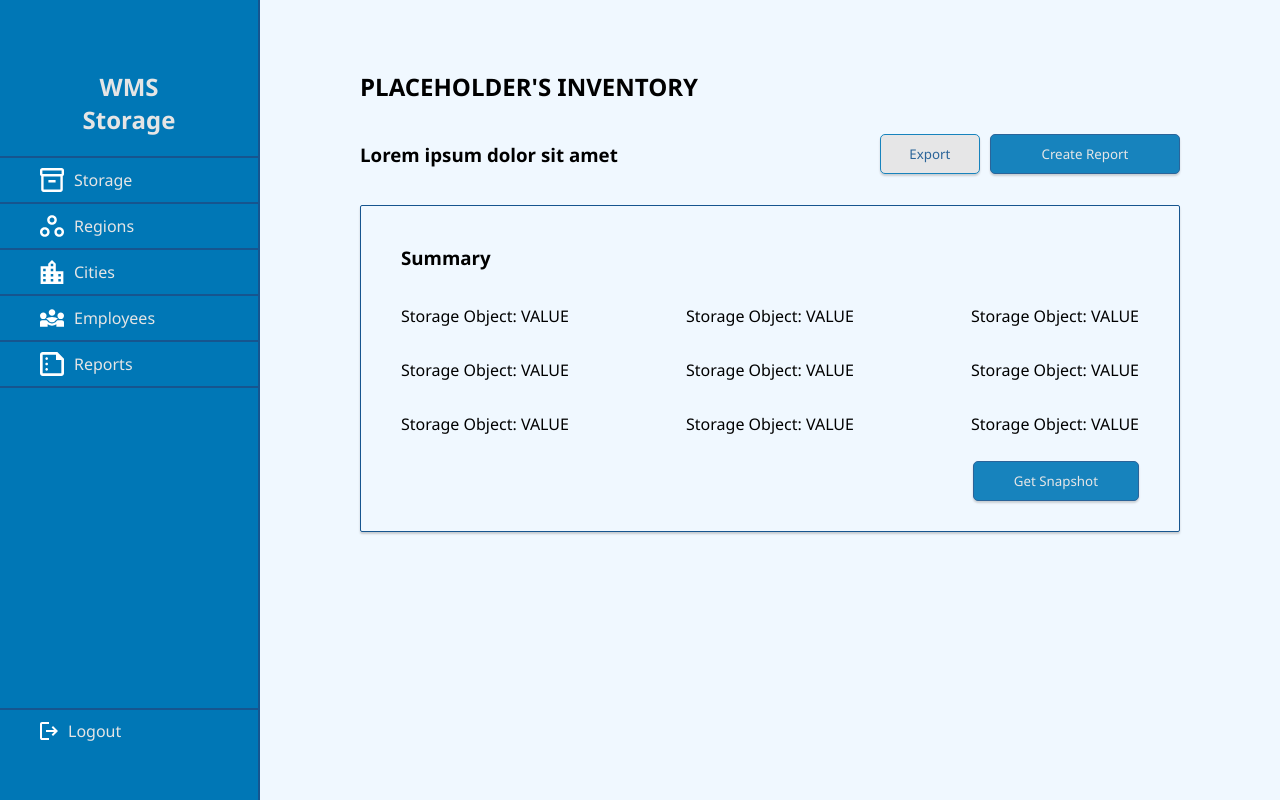
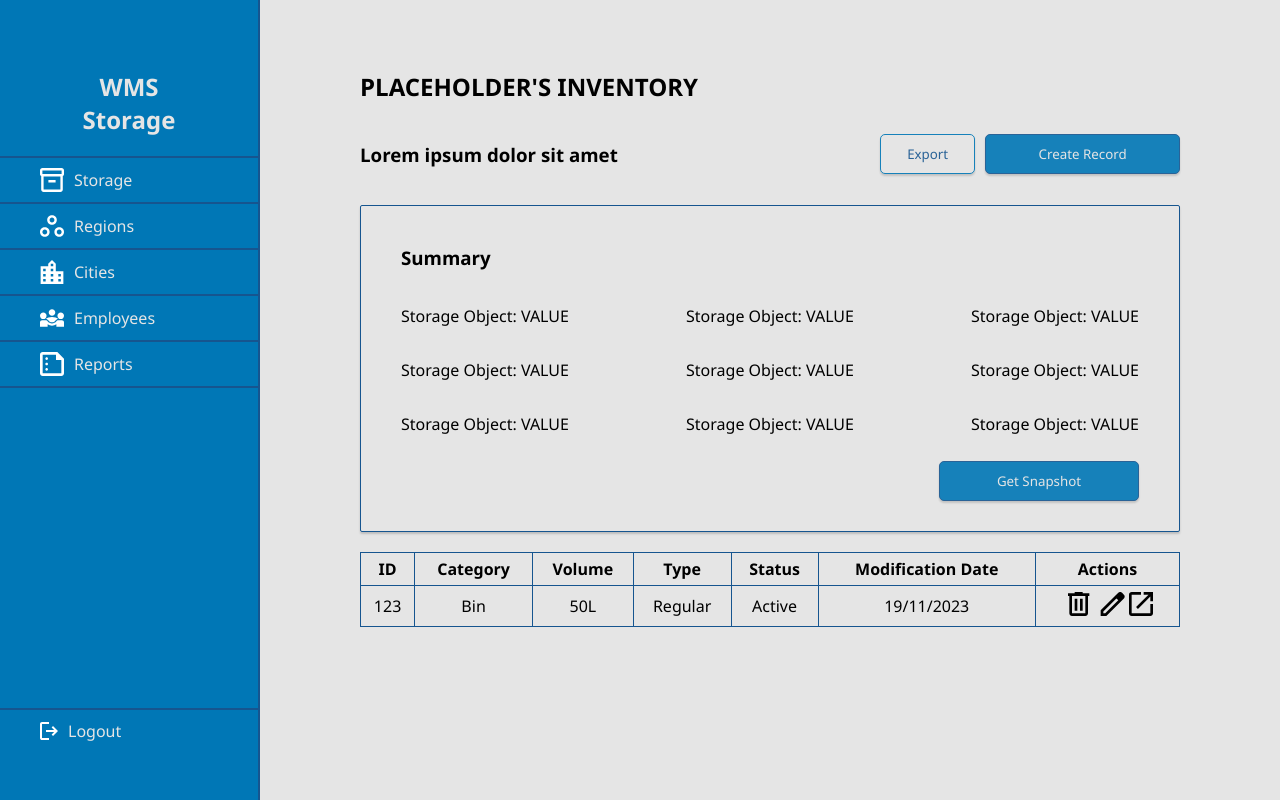
Before and after one commit to OrcunSelbasan/engr-372-term-project, a PHP site: page /view/storage.php in a window 1280 px wide. Run offline with PHP 8.4, Linux system fonts and the light colour scheme; the visitor is signed in with stand-in values (Sample User, id 1).

Commit message:
Added placehold for headers positioning, added table and action buttons, fixed styles

```diff
--- a/css/index.css
+++ b/css/index.css
@@ -1,10 +1,10 @@
 /* Added keyword alternatives in comments to ease search */
 :root {
-  --light-blue: #0077B6;
+  --light-blue: #0077b6;
   --dark-blue: #16558f;
   --white: #e5e5e5;
   --brown: #987654;
-  --green: #00A86B;
+  --green: #00a86b;
 }
 * {
   box-sizing: border-box;
@@ -16,7 +16,7 @@ body {
   height: 100%;
   padding: 0;
   margin: 0;
-  background-color: aliceblue;
+  background-color: var(--white);
 }
 
 body {
@@ -33,6 +33,7 @@ main {
   border-radius: 5px;
   opacity: 0.9;
   box-shadow: 0px 2px 2px 0px rgba(99, 99, 99, 0.3);
+  padding: 0;
 }
 
 .btn:hover {
@@ -42,7 +43,6 @@ main {
 .btn:active {
   opacity: 0.95;
 }
-
 
 .btn-white {
   border: 1px solid var(--light-blue);
@@ -216,7 +216,6 @@ a:hover {
 
 /**************** END OF LOGIN LOG IN LOG-IN *****************/
 
-
 /**************** STORAGE INVENTORY MAIN PAGE *****************/
 
 .storage-main {
@@ -224,7 +223,6 @@ a:hover {
 }
 
 .storage-header {
-
 }
 
 .storage-subheader-wrapper {
@@ -243,7 +241,7 @@ a:hover {
   flex-grow: 1;
 }
 
-.btn-create-report {
+.btn-create-record {
   flex-grow: 2;
 }
 
@@ -271,11 +269,44 @@ a:hover {
 
 .btn-storage-get-snapshot {
   margin: 10px 0px 10px auto;
-  padding: 0 40px;
+  width: 200px;
 }
 
 .storage-summary-row-item {
+}
 
+.storage-table {
+  border-collapse: collapse;
+  width: 100%;
+}
+
+.storage-table-header-data,
+.storage-table-data {
+  border: 1px solid var(--dark-blue);
+  padding: 5px 5px;
+  text-align: center;
+}
+
+.storage-table-row,
+.storage-table-data {
+  border: 1px solid var(--dark-blue);
+}
+
+.storage-table-data-delete-btn {
+  background-color: transparent;
+  border: none;
+  cursor: pointer;
+}
+
+.storage-action-btn {
+  display: flex;
+  justify-content: center;
+  align-items: center;
+  width: 97%;
+  height: 97%;
+  margin: auto;
+  align-self: center;
+  flex-grow: 1;
 }
 
 /**************** END OF STORAGE INVENTORY MAIN PAGE *****************/
--- a/view/cities.php
+++ b/view/cities.php
@@ -17,5 +17,6 @@
     </head>
     <body>
         <?php include("./header.php"); ?>
+        <div style="width: 260px;"></div>
     </body>
 </html>
--- a/view/employees.php
+++ b/view/employees.php
@@ -17,5 +17,6 @@
     </head>
     <body>
         <?php include("./header.php"); ?>
+        <div style="width: 260px;"></div>
     </body>
 </html>
--- a/view/regions.php
+++ b/view/regions.php
@@ -17,5 +17,6 @@
     </head>
     <body>
         <?php include("./header.php"); ?>
+        <div style="width: 260px;"></div>
     </body>
 </html>
--- a/view/reports.php
+++ b/view/reports.php
@@ -17,5 +17,6 @@
     </head>
     <body>
         <?php include("./header.php"); ?>
+        <div style="width: 260px;"></div>
     </body>
 </html>
--- a/view/storage-add-record.php
+++ b/view/storage-add-record.php
@@ -17,6 +17,7 @@
     </head>
     <body>
         <?php include("./header.php"); ?>
+        <div style="width: 260px;"></div>
         <main>
             <h1>STORAGE PAGE</h1>
         </main>
--- a/view/storage-view-record.php
+++ b/view/storage-view-record.php
@@ -17,6 +17,7 @@
     </head>
     <body>
         <?php include("./header.php"); ?>
+        <div style="width: 260px;"></div>
         <main>
             <h1>STORAGE PAGE</h1>
         </main>
--- a/view/storage.php
+++ b/view/storage.php
@@ -23,8 +23,16 @@
             <section class="storage-subheader-wrapper">
                 <h3 class="storage-subheader">Lorem ipsum dolor sit amet</h3>
                 <div class="storage-subheader-buttons">
-                    <button class="btn btn-white btn-export">Export</button>
-                    <button class="btn btn-blue btn-create-report">Create Report</button>
+                    <button class="btn btn-white btn-export">
+                        <a href="link-download" class="storage-action-btn">
+                            Export
+                        </a>
+                    </button>
+                    <button class="btn btn-blue btn-create-record">
+                        <a href="./storage-add-record.php" class="storage-action-btn">
+                            Create Record
+                        </a>
+                    </button>
                 </div>
             </section>
             <section class="storage-summary">
@@ -63,8 +71,58 @@
                     </div>
                 </div>
                 <div class="storage-summary-row">
-                    <button class="btn btn-blue btn-storage-get-snapshot">Get Snapshot</button>
+                    <button class="btn btn-blue btn-storage-get-snapshot">
+                        <a href="link-download-snapshot" class="storage-action-btn">
+                            Get Snapshot
+                        </a>
+                    </button>
                 </div>
+            </section>
+            <section class="storage-table-wrapper">
+                <table class="storage-table">
+                    <tr class="storage-table-header">
+                        <th class="storage-table-header-data">ID</th>
+                        <th class="storage-table-header-data">Category</th>
+                        <th class="storage-table-header-data">Volume</th>
+                        <th class="storage-table-header-data">Type</th>
+                        <th class="storage-table-header-data">Status</th>
+                        <th class="storage-table-header-data">Modification Date</th>
+                        <th class="storage-table-header-data">Actions</th>
+                    </tr>
+                    <!-- TODO: sample row -->
+                    <tr>
+                        <td class="storage-table-data">123</td>
+                        <td class="storage-table-data">Bin</td>
+                        <td class="storage-table-data">50L</td>
+                        <td class="storage-table-data">Regular</td>
+                        <td class="storage-table-data">Active</td>
+                        <td class="storage-table-data">19/11/2023</td>
+                        <td class="storage-table-data">
+                            <button class="storage-table-data-delete-btn">
+                                <svg width="22" height="24" viewBox="0 0 22 24" fill="none" xmlns="http://www.w3.org/2000/svg">
+                                    <path d="M4 24C3.26667 24 2.63889 23.7389 2.11667 23.2167C1.59444 22.6944 1.33333 22.0667 1.33333 21.3333V4H0V1.33333H6.66667V0H14.6667V1.33333H21.3333V4H20V21.3333C20 22.0667 19.7389 22.6944 19.2167 23.2167C18.6944 23.7389 18.0667 24 17.3333 24H4ZM17.3333 4H4V21.3333H17.3333V4ZM6.66667 18.6667H9.33333V6.66667H6.66667V18.6667ZM12 18.6667H14.6667V6.66667H12V18.6667Z" fill="black"/>
+                                </svg>
+                            </button>
+                            <a href="./storage-view-record.php?edit=true&id=123">
+                                <svg width="25" height="24" viewBox="0 0 25 24" fill="none" xmlns="http://www.w3.org/2000/svg">
+                                    <path
+                                        d="M3.33341 21.3333H5.23342L18.2667 8.3L16.3667 6.4L3.33341 19.4333V21.3333ZM0.666748 24V18.3333L18.2667 0.766667C18.5334 0.522222 18.8279 0.333333 19.1501 0.2C19.4723 0.0666667 19.8112 0 20.1667 0C20.5223 0 20.8667 0.0666667 21.2001 0.2C21.5334 0.333333 21.8223 0.533333 22.0667 0.8L23.9001 2.66667C24.1667 2.91111 24.3612 3.2 24.4834 3.53333C24.6056 3.86667 24.6667 4.2 24.6667 4.53333C24.6667 4.88889 24.6056 5.22778 24.4834 5.55C24.3612 5.87222 24.1667 6.16667 23.9001 6.43333L6.33342 24H0.666748ZM17.3001 7.36667L16.3667 6.4L18.2667 8.3L17.3001 7.36667Z"
+                                        fill="black" />
+                                </svg>
+                            </a>
+                            <a href="./storage-view-record.php?id=123">
+                                <svg width="24" height="24" viewBox="0 0 24 24" fill="none" xmlns="http://www.w3.org/2000/svg">
+                                    <path
+                                        d="M2.66667 24C1.93333 24 1.30556 23.7389 0.783333 23.2167C0.261111 22.6944 0 22.0667 0 21.3333V2.66667C0 1.93333 0.261111 1.30556 0.783333 0.783333C1.30556 0.261111 1.93333 0 2.66667 0H12V2.66667H2.66667V21.3333H21.3333V12H24V21.3333C24 22.0667 23.7389 22.6944 23.2167 23.2167C22.6944 23.7389 22.0667 24 21.3333 24H2.66667ZM8.93333 16.9333L7.06667 15.0667L19.4667 2.66667H14.6667V0H24V9.33333H21.3333V4.53333L8.93333 16.9333Z"
+                                        fill="black" />
+                                </svg>
+                            </a>
+                        </td>
+                    </tr>
+                    <?php
+                        // Insert rows
+                    ?>
+                </table>
             </section>
         </main>
     </body>
```
Also changed, not shown: assets/icons/btnDelete.svg (added), assets/icons/btnEdit.svg (added), assets/icons/btnOpen.svg (added).
